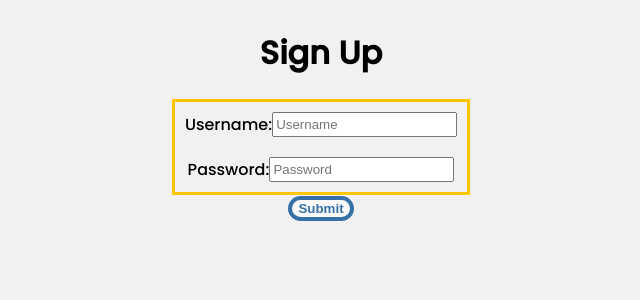
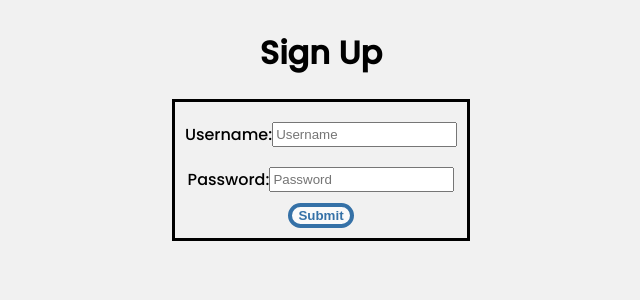
Before and after one commit to ajg7/front-end, a React (Create React App) app: page /signup in a window 1280 px wide. Shown: the top 300 px of the page, without its empty margins (319-959 px from the left). Built offline with nearby package versions, Linux system fonts and the light colour scheme.

Commit message:
general edits in the style components

```diff
--- a/src/components/Form.js
+++ b/src/components/Form.js
@@ -10,7 +10,7 @@ export const StyledForm = styled.div`
 
     .form-labels {
         border: 3px solid black;
-        padding: 0 10px;
+        padding: 10px 10px;
         &:hover {
             background-color: ${({ theme }) => theme.secondaryColor};
             color: ${({ theme }) => theme.primaryColor};
--- a/src/components/SignupForm.js
+++ b/src/components/SignupForm.js
@@ -8,8 +8,8 @@ import styled from "styled-components";
 
 const StyledSignupFrom = styled.div`
     .form-labels {
-        border: 3px solid ${({ theme }) => theme.secondaryColor};
-        padding: 0 10px;
+        border: 3px solid black;
+        padding: 10px 10px;
 
         &:hover {
             background-color: ${({ theme }) => theme.secondaryColor};
@@ -26,6 +26,7 @@ const StyledSignupFrom = styled.div`
     button {
         border: 4px solid ${({ theme }) => theme.primaryColor};
         border-radius: 20px;
+        text-align: center;
         color: ${({ theme }) => theme.primaryColor};
         background-color: ${({ theme }) => theme.offWhite};
         font-weight: bold;
@@ -139,10 +140,10 @@ const SignupForm = () => {
                                     />
                                 </label>
                             </div>
-                        </div>
                             <div>
                                 <button disabled={disabled}>Submit</button>
                             </div>
+                        </div>
                     </StyledSignupFrom>
                     </form>
         </>
```
